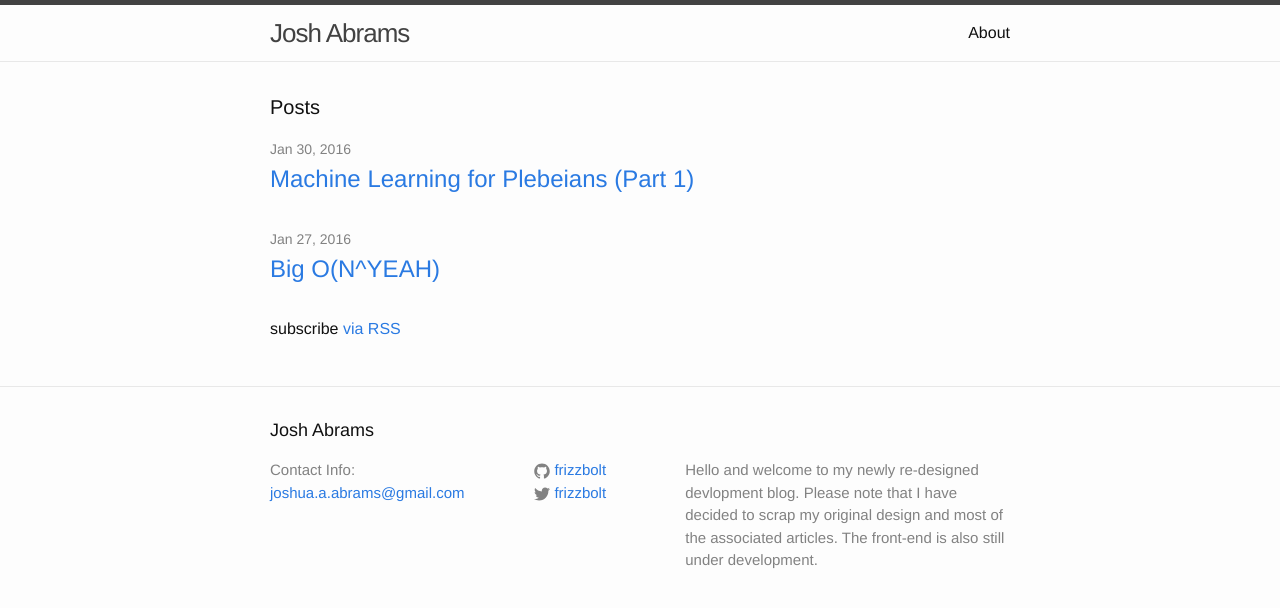
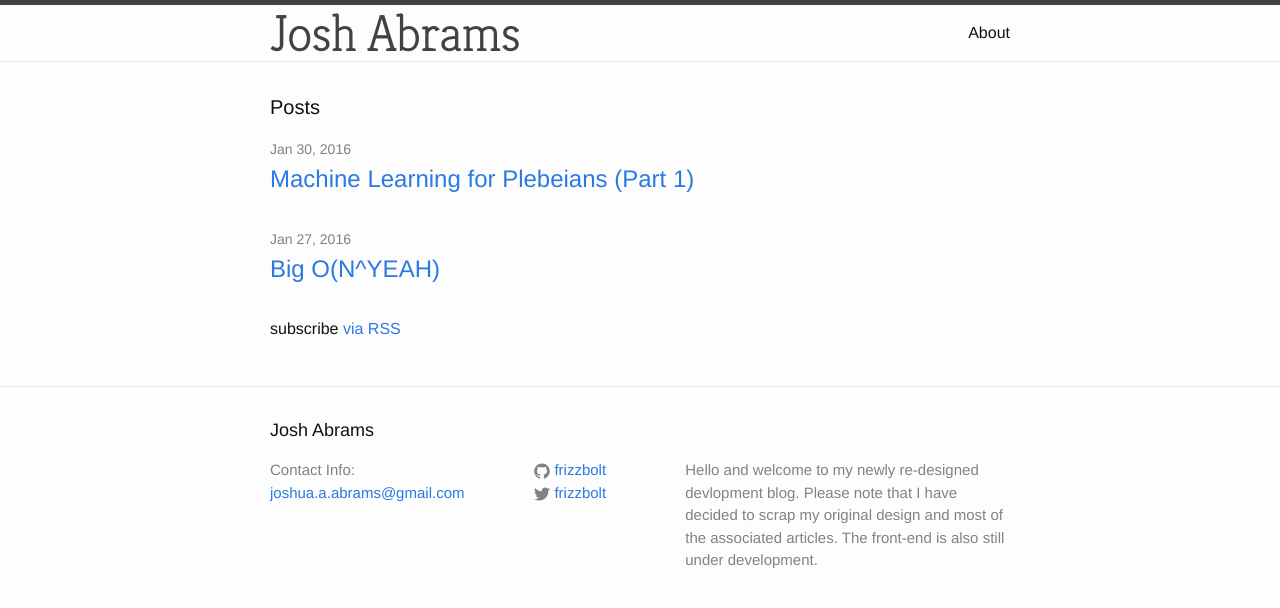
Before and after one commit to josh-abrams/josh-abrams.github.io, a Jekyll site: the page built from index.html, in a window 1280 px wide. Shown: the top 608 px of the page. Built offline with Jekyll 4.4.1, drawn with Linux system fonts in a browser that asks for light colours.

Commit message:
Change banner and add font

```diff
--- a/_includes/head.html
+++ b/_includes/head.html
@@ -5,7 +5,7 @@
 
   <title>{% if page.title %}{{ page.title | escape }}{% else %}{{ site.title | escape }}{% endif %}</title>
   <meta name="description" content="{% if page.excerpt %}{{ page.excerpt | strip_html | strip_newlines | truncate: 160 }}{% else %}{{ site.description }}{% endif %}">
-
+  <link href='https://fonts.googleapis.com/css?family=Kreon:700,300' rel='stylesheet' type='text/css'>
   <link rel="stylesheet" href="{{ "/css/main.css" | prepend: site.baseurl }}">
   <link rel="canonical" href="{{ page.url | replace:'index.html','' | prepend: site.baseurl | prepend: site.url }}">
   <link rel="alternate" type="application/rss+xml" title="{{ site.title }}" href="{{ "/feed.xml" | prepend: site.baseurl | prepend: site.url }}">
--- a/_sass/_layout.scss
+++ b/_sass/_layout.scss
@@ -11,7 +11,8 @@
 }
 
 .site-title {
-    font-size: 26px;
+    font-family: 'Kreon', serif;
+    font-size: 52px;
     font-weight: 300;
     line-height: 56px;
     letter-spacing: -1px;
@@ -27,7 +28,6 @@
 .site-nav {
     float: right;
     line-height: 56px;
-
     .menu-icon {
         display: none;
     }
```
